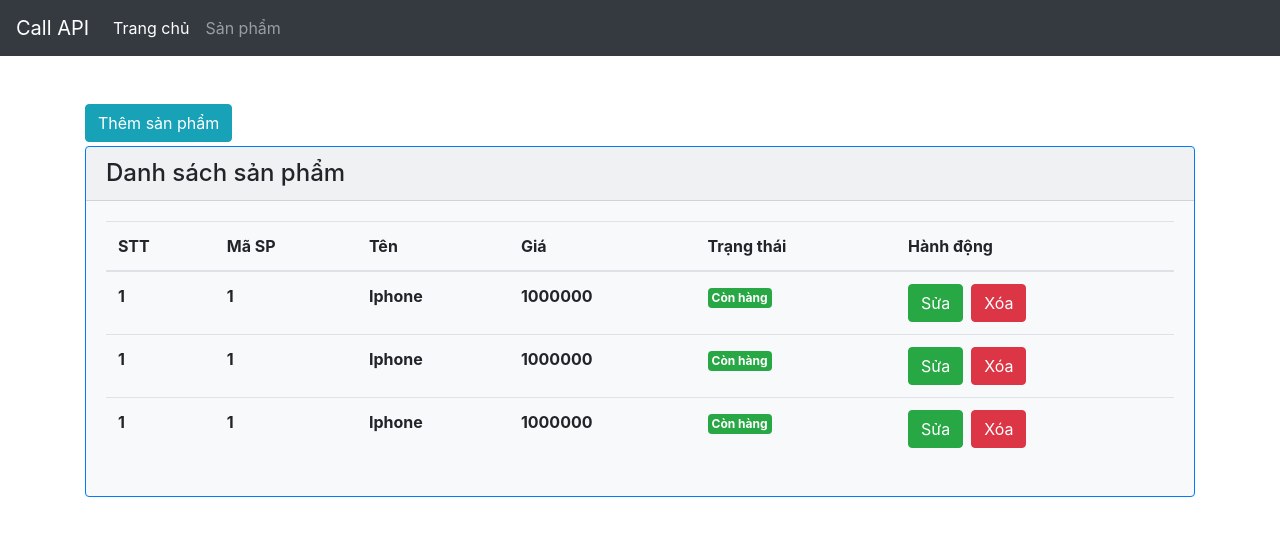
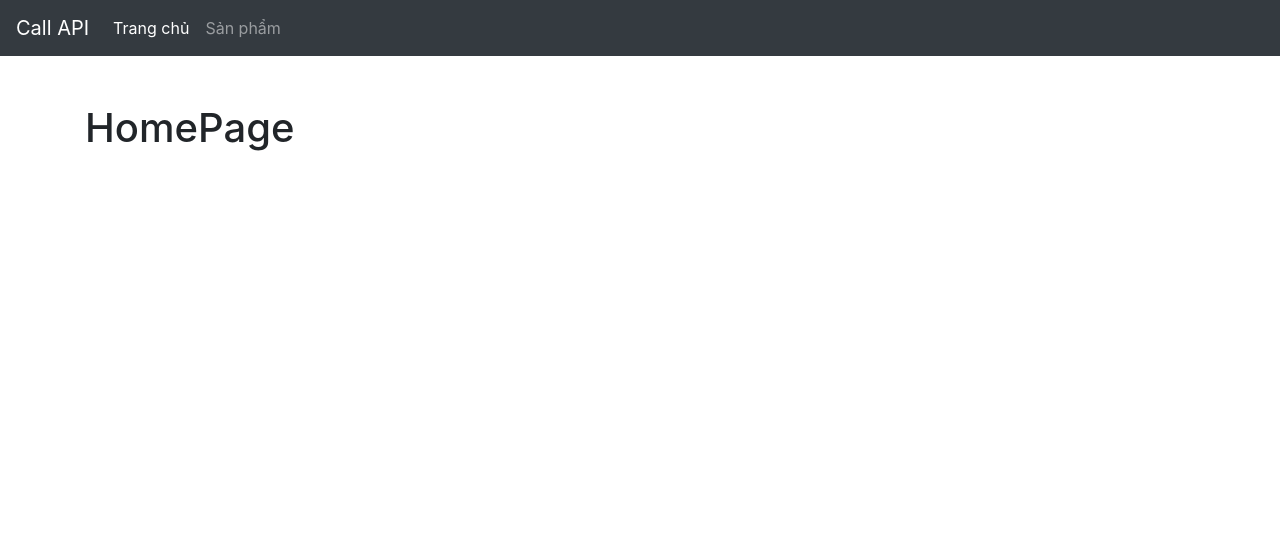
Before and after one commit to tuanbui0509/cart-api-redux-router, a React (Create React App) app: page / in a window 1280 px wide. Shown: the top 536 px of the page. Built offline with nearby package versions, Linux system fonts and the light colour scheme.

Commit message:
set up component and router

```diff
--- a/src/App.js
+++ b/src/App.js
@@ -1,22 +1,38 @@
-import { React, Fragment } from "react";
+import React, { Component } from "react";
 import Menu from './components/Menu/Menu'
 import ProductList from './components/ProductList/ProductList'
-function App() {
-    return (
-        <Fragment>
-            <Menu />
+import routes from './routes'
+import { Switch, Route, BrowserRouter as Router } from "react-router-dom";
 
-            <div className="container mt-5">
-                <div className="row">
-                    <div className="col-xs-12 col-sm-12 col-md-12 col-lg-12">
+export default class App extends Component {
+    render() {
+        return (
+            <Router>
+                <Menu />
+                <div className="container mt-5">
+                    <div className="row">
+                        {/* <div className="col-xs-12 col-sm-12 col-md-12 col-lg-12">
                         <button type="button" className="btn btn-info mb-1">Thêm sản phẩm</button>
                         <ProductList/>
+                    </div> */}
+                        {this.showContentMenus(routes)}
                     </div>
                 </div>
-            </div>
-        </Fragment>
-
-    );
+            </Router>
+        )
+    }
+    showContentMenus = (routes) => {
+        let result = null;
+        if (routes.length > 0) {
+            result = routes.map((route, index) => {
+                return <Route
+                    key={index}
+                    path={route.path}
+                    exact={route.exact}
+                    component={route.main}
+                />
+            })
+        }
+        return <Switch>{result}</Switch>
+    }
 }
-
-export default App;
--- /dev/null
+++ b/src/pages/HomePage/HomePage.js
@@ -0,0 +1,11 @@
+import React, { Component } from 'react'
+
+export default class HomePage extends Component {
+    render() {
+        return (
+            <div className='container'>
+                <h1>HomePage</h1>
+            </div>
+        )
+    }
+}
--- /dev/null
+++ b/src/pages/NotFoundPage/Page404.js
@@ -0,0 +1,13 @@
+import React, { Component } from 'react'
+
+export default class Page404 extends Component {
+    render() {
+        return (
+            <div className='container'>
+                <div className="alert alert-warning">
+                    <button type="button" className="close" data-dismiss="alert" aria-hidden="true">×</button>
+                    <strong>404 Error</strong> Not Found !!!</div>
+            </div>
+        )
+    }
+}
--- /dev/null
+++ b/src/routes.js
@@ -0,0 +1,18 @@
+import React, { Component } from 'react';
+import HomePage from './pages/HomePage/HomePage'
+import NotFoundPage from './pages/NotFoundPage/Page404'
+
+const routes = [
+    {
+        path: '/',
+        exact: true,
+        main: () => <HomePage />
+    },
+    {
+        path: '',
+        exact: false,
+        main: () => <NotFoundPage />
+    }
+];
+
+export default routes;
```
